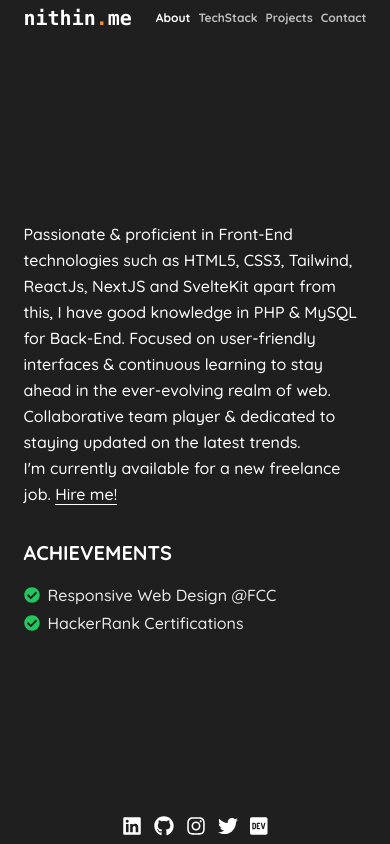
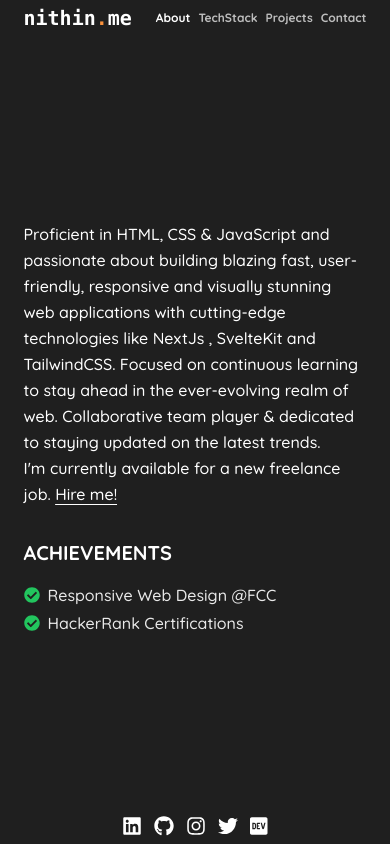
Before and after one commit to nithinK-142/nithin.me, a Next.js app: page /about in a window 390 px wide. Built offline with nearby package versions, Linux system fonts and the light colour scheme.

Commit message:
update: improved bio for mobiles.

```diff
--- a/app/(routes)/about/page.tsx
+++ b/app/(routes)/about/page.tsx
@@ -9,10 +9,10 @@ const AboutPage = () => {
       <div className="space-y-4 font-sand">
         <div className="leading-relaxed">
           <p className="block pt-4 lg:hidden">
-            Passionate & proficient in Front-End technologies such as HTML5,
-            CSS3, Tailwind, ReactJs, NextJS and SvelteKit apart from this, I
-            have good knowledge in PHP & MySQL for Back-End. Focused on
-            user-friendly interfaces & continuous learning to stay ahead in the
+            Proficient in HTML, CSS & JavaScript and passionate about building
+            blazing fast, user-friendly, responsive and visually stunning web
+            applications with cutting-edge technologies like NextJs , SvelteKit
+            and TailwindCSS. Focused on continuous learning to stay ahead in the
             ever-evolving realm of web. Collaborative team player & dedicated to
             staying updated on the latest trends.
           </p>
```
